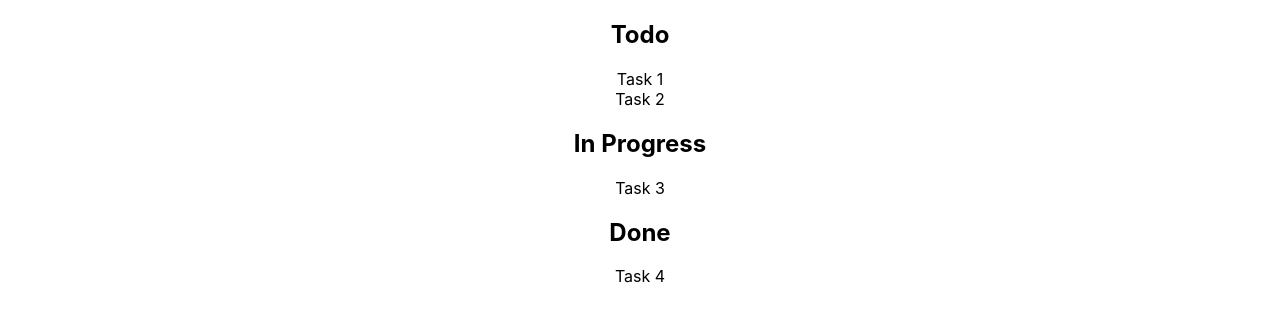
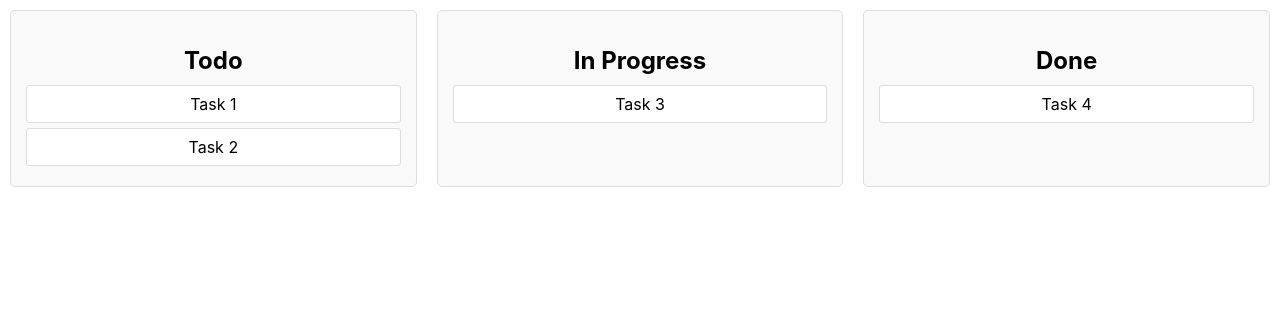
Before and after one commit to Sam772/Vestic, a React (Create React App) app: page / in a window 1280 px wide. Shown: the top 322 px of the page. Built offline with nearby package versions, Linux system fonts and the light colour scheme.

Commit message:
lists are in each column

```diff
--- /dev/null
+++ b/src/pages/KanbanBoard.css
@@ -0,0 +1,25 @@
+.kanban-board {
+    display: flex;
+}
+
+.column {
+    flex: 1;
+    margin: 10px;
+    padding: 15px;
+    border: 1px solid #ddd;
+    background-color: #f9f9f9;
+    border-radius: 5px;
+}
+
+.task {
+    margin: 5px 0;
+    padding: 8px;
+    background-color: #fff;
+    border: 1px solid #ddd;
+    border-radius: 3px;
+    cursor: grab;
+}
+
+.column h2 {
+    margin-bottom: 10px;
+}
--- a/src/pages/KanbanBoard.tsx
+++ b/src/pages/KanbanBoard.tsx
@@ -1,4 +1,5 @@
 import React, { useState } from 'react';
+import './KanbanBoard.css';
 
 interface Task {
   id: number;
@@ -57,6 +58,7 @@ const KanbanBoard: React.FC = () => {
         {tasks.todo.map(task => (
           <div
             key={task.id}
+            className="task"
             draggable
             onDragStart={(e) => {
               e.dataTransfer.setData('taskId', String(task.id));
@@ -79,6 +81,7 @@ const KanbanBoard: React.FC = () => {
         {tasks.inProgress.map(task => (
           <div
             key={task.id}
+            className="task"
             draggable
             onDragStart={(e) => {
               e.dataTransfer.setData('taskId', String(task.id));
@@ -101,6 +104,7 @@ const KanbanBoard: React.FC = () => {
         {tasks.done.map(task => (
           <div
             key={task.id}
+            className="task"
             draggable
             onDragStart={(e) => {
               e.dataTransfer.setData('taskId', String(task.id));
```
